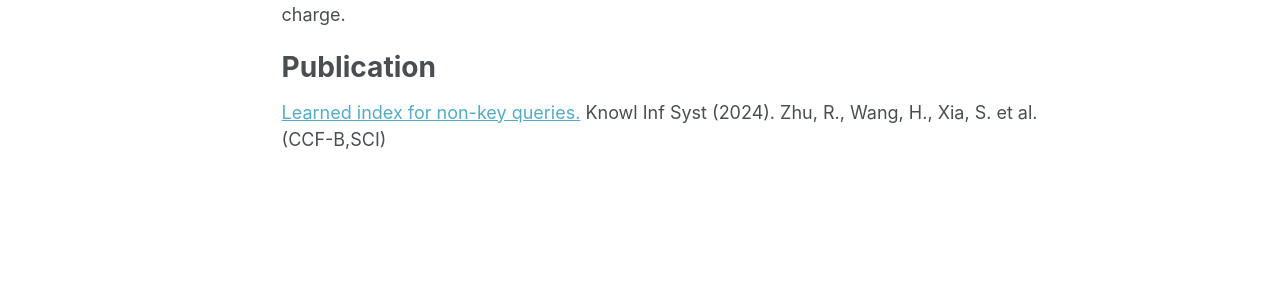
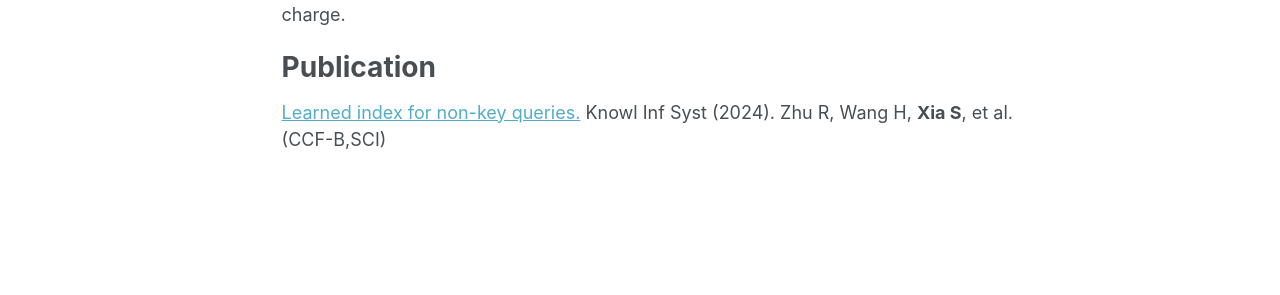
Before and after one commit to travis-xia/travis-xia.github.io, a Jekyll site: the page built from _pages/about.md, in a window 1280 px wide and 1047 px high. Shown: the part 490-785 px from the top of the window. Built offline with Jekyll 4.4.1, drawn with Linux system fonts in a browser that asks for light colours.

```diff
--- a/_pages/about.md
+++ b/_pages/about.md
@@ -16,4 +16,4 @@ Like many other Jekyll-based GitHub Pages templates, Academic Pages makes you se
 
 Publication
 ============
-[Learned index for non-key queries.](https://link.springer.com/article/10.1007/s10115-024-02233-0)  Knowl Inf Syst (2024). Zhu, R., Wang, H., Xia, S. et al. (CCF-B,SCI)
+[Learned index for non-key queries.](https://link.springer.com/article/10.1007/s10115-024-02233-0)  Knowl Inf Syst (2024). Zhu R, Wang H, **Xia S**, et al. (CCF-B,SCI)
```
